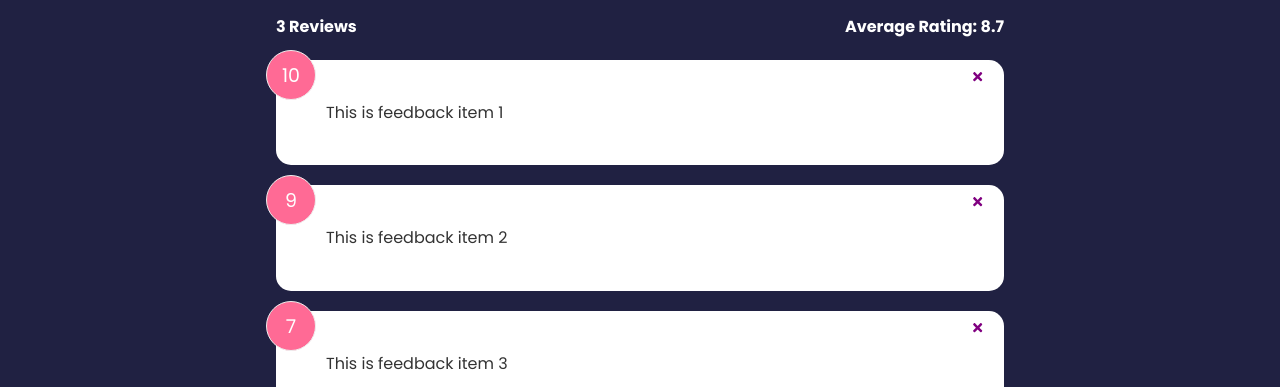
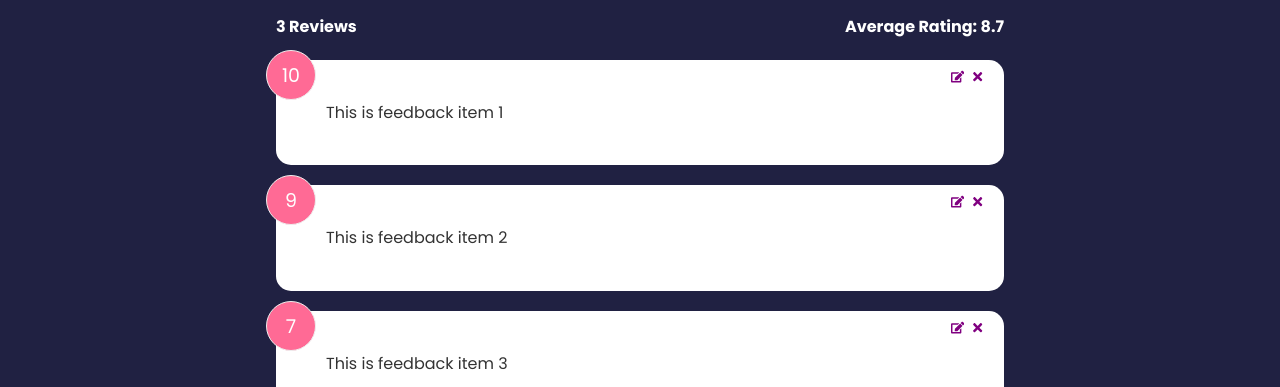
Before and after one commit to tholmes59/feedback-app, a React (Create React App) app: page / in a window 1280 px wide. Shown: the part 399-786 px from the top of the page. Built offline with nearby package versions, Linux system fonts and the light colour scheme.

Commit message:
add button to edit feedback using FaEdit react icon, pull in state for deleteing and editing feedback using usecontext hooks, and update button onclick's with the new context functions

```diff
--- a/src/Components/FeedbackItem.jsx
+++ b/src/Components/FeedbackItem.jsx
@@ -1,15 +1,21 @@
 import React from 'react'
 import Card from './shared/Card'
 import PropTypes from 'prop-types'
-import { FaTimes } from 'react-icons/fa'
+import { FaTimes, FaEdit } from 'react-icons/fa'
+import {useContext} from 'react'
+import FeedbackContext from '../context/FeedbackContext'
 
-function FeedbackItem({item, handleDelete}) {
+function FeedbackItem({item}) {
+  const {deleteFeedback, editFeedback} = useContext(FeedbackContext)
 
   return (
     <Card >
       <div className="num-display">{item.rating}</div>
-      <button className='close' onClick={() => handleDelete(item.id)}>
+      <button className='close' onClick={() => deleteFeedback(item.id)}>
         <FaTimes color='purple'/>
+      </button>
+      <button className="edit" onClick={() => editFeedback(item)}>
+        <FaEdit color='purple'/>
       </button>
       <div className="text-display">{item.text}</div>
     </Card>
```
